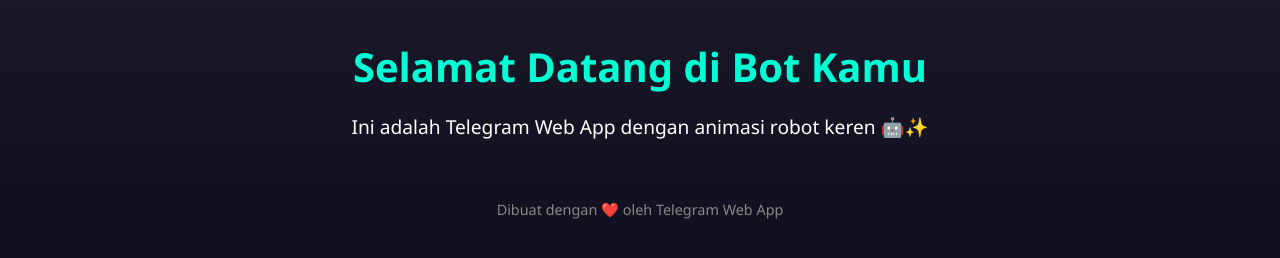
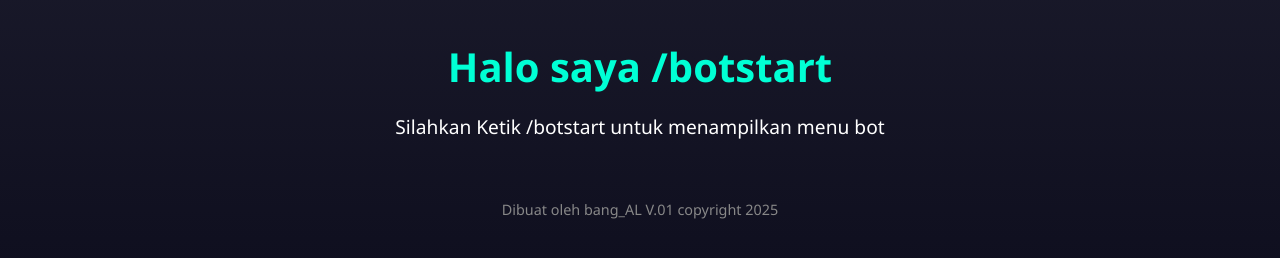
Before and after one commit to Angga2076/WebApp-bot-keren-, a plain HTML site: page index.html in a window 1280 px wide. Shown: the part 188-446 px from the top of the page. Drawn offline with Linux system fonts and the light colour scheme.

Commit message:
Updatenya index.html

```diff
--- a/index.html
+++ b/index.html
@@ -46,8 +46,8 @@
 </head>
 <body>
   <div class="robot"></div>
-  <h1>Selamat Datang di Bot Kamu</h1>
-  <p>Ini adalah Telegram Web App dengan animasi robot keren 🤖✨</p>
-  <div class="footer">Dibuat dengan ❤️ oleh Telegram Web App</div>
+  <h1>Halo saya /botstart</h1>
+  <p>Silahkan Ketik /botstart untuk menampilkan menu bot</p>
+  <div class="footer">Dibuat oleh bang_AL V.01 copyright 2025</div>
 </body>
 </html>
```
